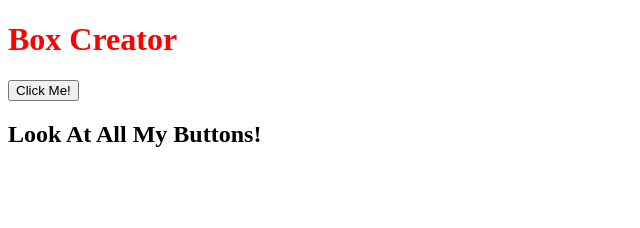
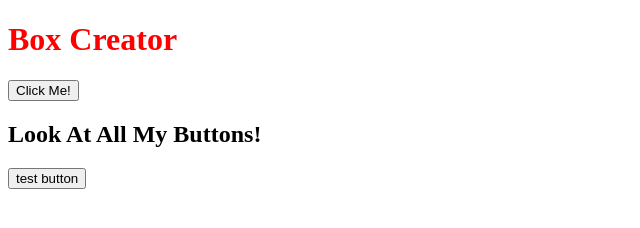
Before and after one commit to lagamorpha/box-creator, a plain HTML site: page index.html in a window 1280 px wide. Shown: the whole page, without its empty margins (0-640 px from the left). Drawn offline with Linux system fonts and the light colour scheme.

Commit message:
troubleshoot generated buttons

```diff
--- a/app.js
+++ b/app.js
@@ -2,16 +2,19 @@
 // - click button to add button
 const container = document.querySelector("#container");
 const spawner = document.querySelector('#spawner');
-// const remover = document.querySelector('.remover');
+const testButotn = document.querySelector('#test');
+const buttons = document.querySelectorAll('button');
 
 spawner.addEventListener('click', function spawn() {
     let btn = document.createElement('button');
     container.appendChild(btn);
     btn.innerText = 'delete';
-    btn.className = 'remover';
+    // btn.className = 'remover';
     console.log('it worked!');
 });
 
-// remover.addEventListener('click', function () {
-//     console.log('it worked!');
-// });
+for (let button of buttons) {
+    button.addEventListener('dblclick', function remove() {
+        console.log('it worked!');
+    });
+}
--- a/index.html
+++ b/index.html
@@ -15,7 +15,7 @@
 
         <h2>Look At All My Buttons!</h2>
         <div id="container">
-
+            <button id="test">test button</button>
         </div>
 
     </body>
```
